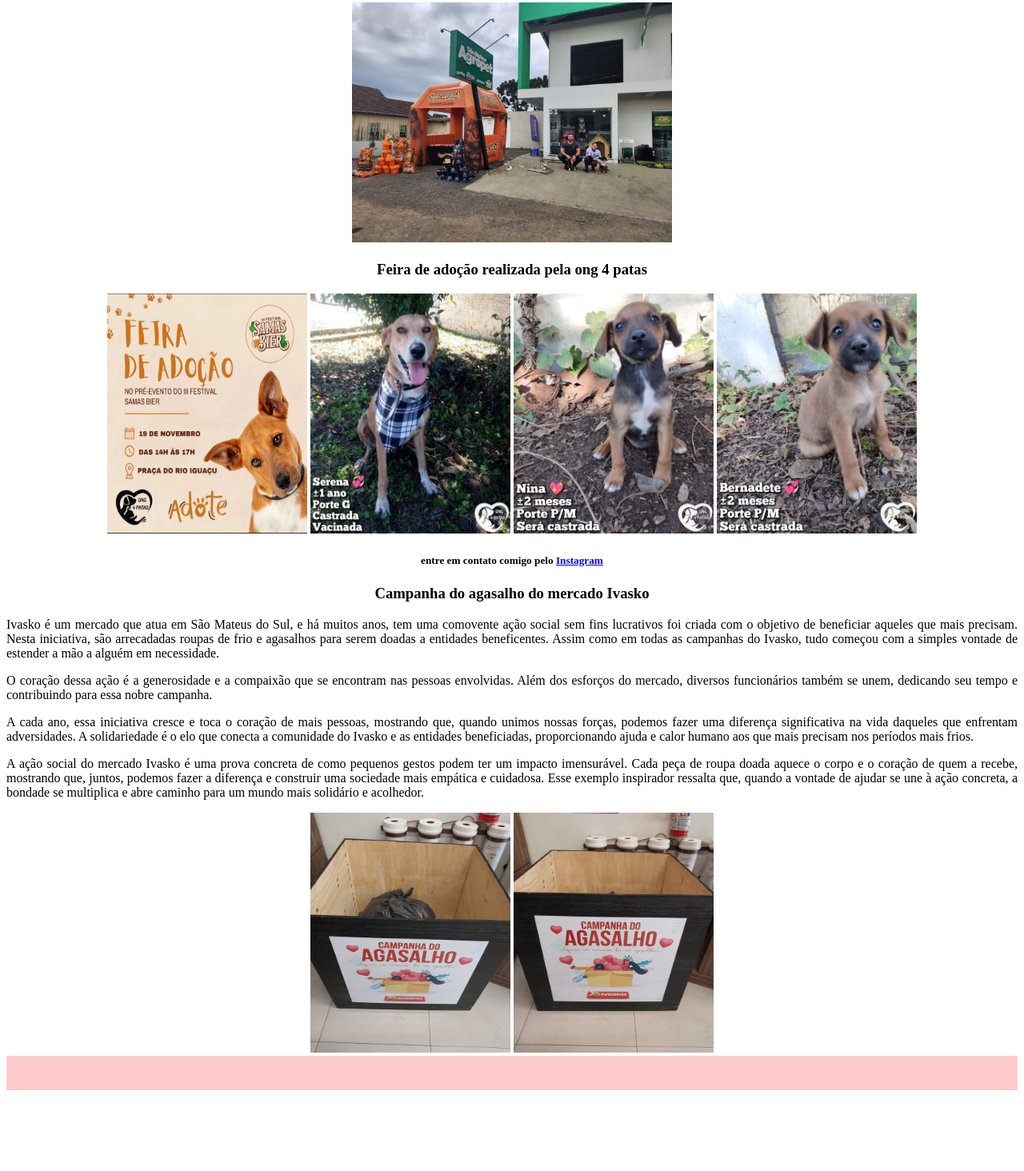
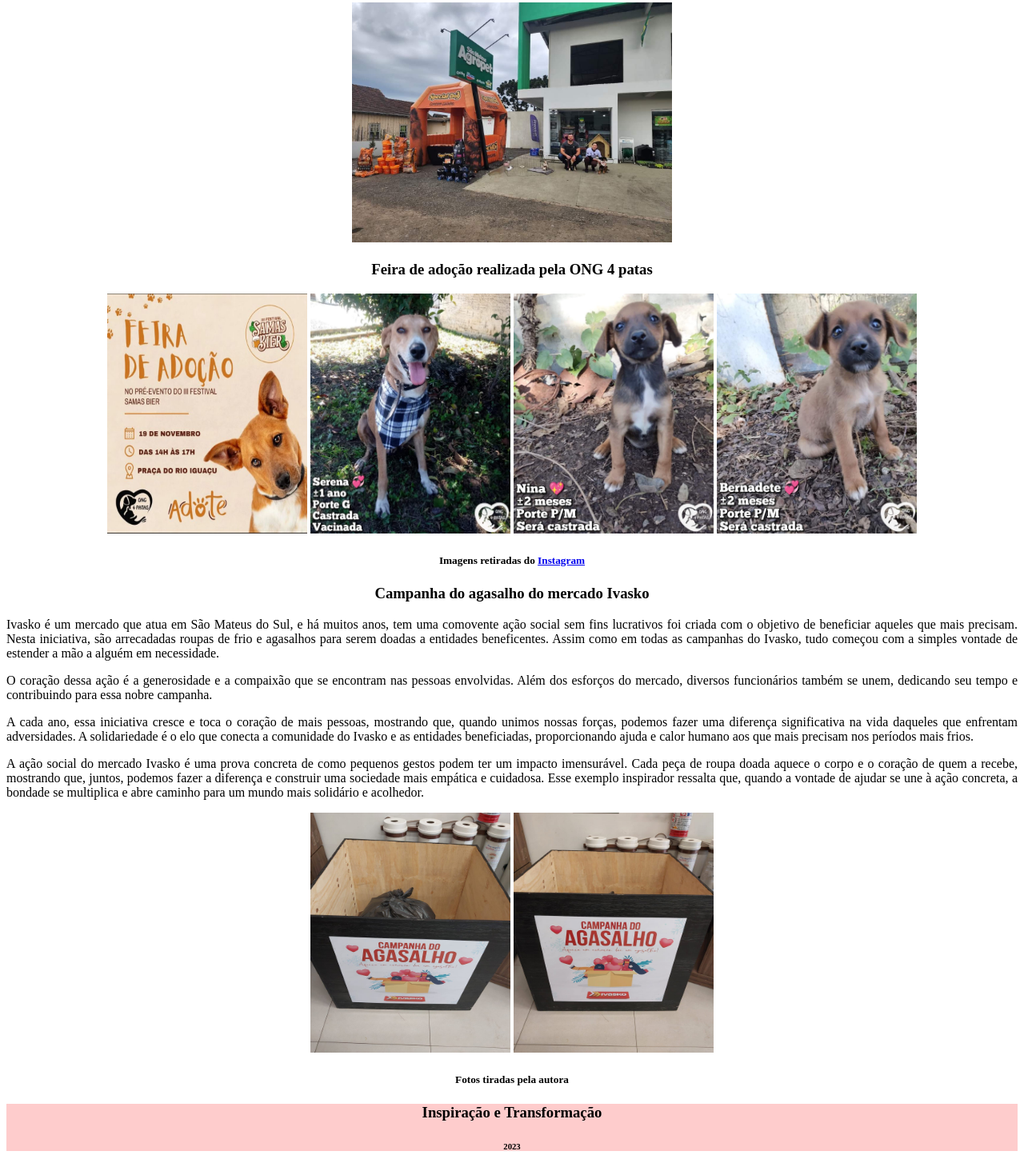
Before and after one commit to yasminarruda/Agrinho, a plain HTML site: page index.html in a window 1280 px wide. Shown: the part 944-2408 px from the top of the page at 80% size. Before the commit the page ends 2315 px from the top, so only its background shows below. Drawn offline with Linux system fonts and the light colour scheme.

Commit message:
site agrinho final

```diff
--- a/index.html
+++ b/index.html
@@ -39,12 +39,12 @@
 <p>Ao longo dos anos, a ONG "4 Patas" tem construído uma valiosa rede de apoio e parcerias, mostrando que a união de esforços é fundamental para alcançar resultados significativos na proteção e defesa dos animais abandonados. Seu trabalho inspira e incentiva a comunidade a se envolver, demonstrando que juntos podemos criar um mundo mais compassivo e solidário para nossos amigos de quatro patas.</p>
 <div class="ong-div">
 <img class="imagem-adoção1" src="Imagens/Feira de adoção.jpeg">
-<h3>Feira de adoção realizada pela ong 4 patas</h3>
+<h3>Feira de adoção realizada pela ONG 4 patas</h3>
 <img class="imagem-adoção" src="Imagens/PostAdoção.jpg">
 <img class="imagem-adoção" src="Imagens/Adoçao.jpeg">
 <img class="imagem-adoção" src="Imagens/Adoção 2.jpeg">
 <img class="imagem-adoção" src="Imagens/Adoção 3.jpeg">
-<h5>entre em contato comigo pelo <a target="_blank" href="https://www.instagram.com/ong4patas.sms/"
+<h5>Imagens retiradas do <a target="_blank" href="https://www.instagram.com/ong4patas.sms/"
  >Instagram</a></h5>
 
 </div>
@@ -57,10 +57,12 @@
 <div class="campanha-div">
 <img class="imagem-ivasko" src="Imagens/Campanha ivasko.png">
 <img class="imagem-ivasko" src="Imagens/Campanha.png">
+<h5>Fotos tiradas pela autora</h5>
 </div>
       </section>
 </body>
 
 <footer class="rodape">
-    <h1>    </h1>
+    <h3> Inspiração e Transformação   </h3>
+    <h6> 2023 </h6>
 </footer>
--- a/style.css
+++ b/style.css
@@ -2,14 +2,13 @@
 .cabeçalho{background-color: #fecccc; color: rgb(2, 2, 2); text-align: center;}
 .cabeçalho-lista{text-align:left;}
 .site{background-color: #ffffff(166, 7, 7);color: #000000;}
+.sobre-titulo{text-align: center;}
 .imagem-ivasko{width: 250px; height: 300px;}
-.rodape{background-color: #fecccc; color: white; display: flex; justify-content: space-around;}
-.jogadores-div{display: inline-block;}
+.rodape{background-color: #fecccc; color: rgb(0, 0, 0); text-align: center;}
 .clube{text-align: center; font-weight: 700; font-size: 20px;}
 .imagem-adoção{width: 250px; height: 300px;}
 .imagem-adoção1{width: 400px; height: 300px;}
 .sobre{text-align: justify;}
-.sobre-titulo{text-align: center;}
 .Histórias{text-align: justify;}
 .Histórias-título{text-align: center;}
 .ong4patas{text-align: center;}
```
